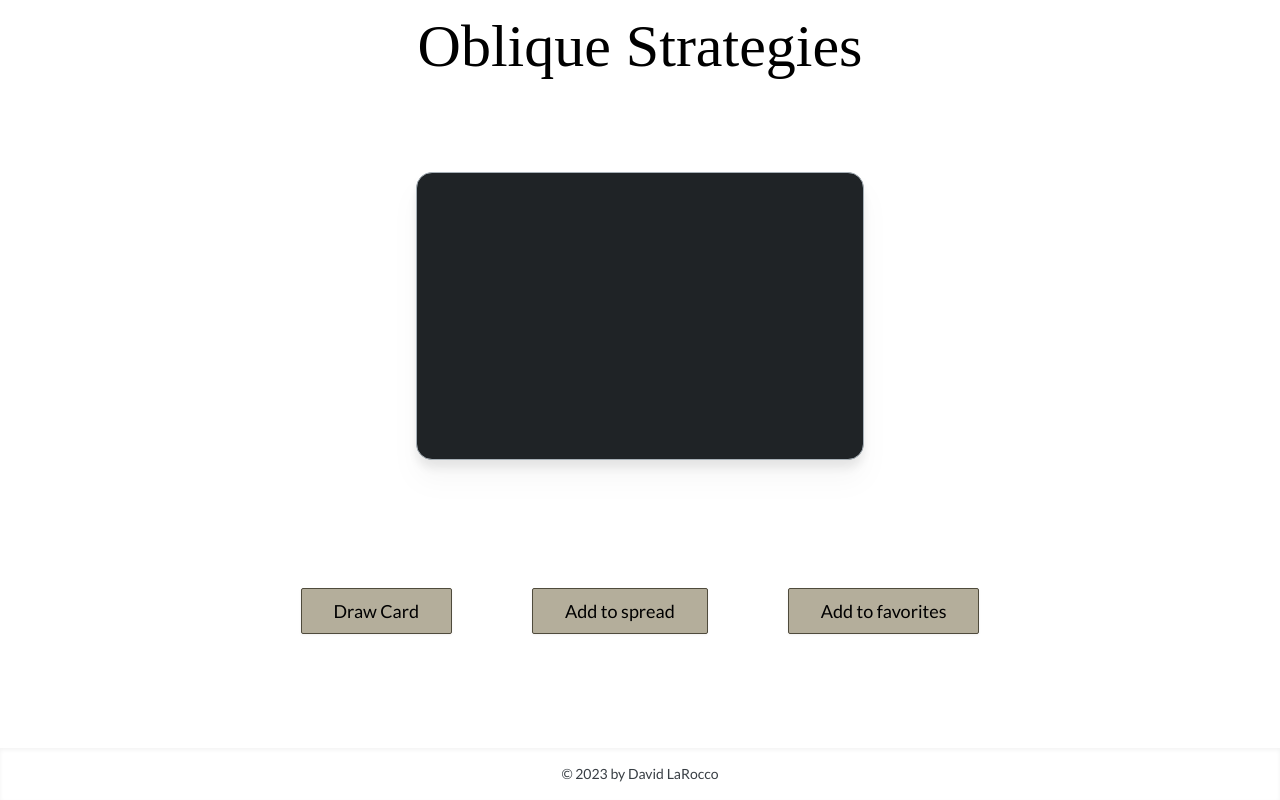
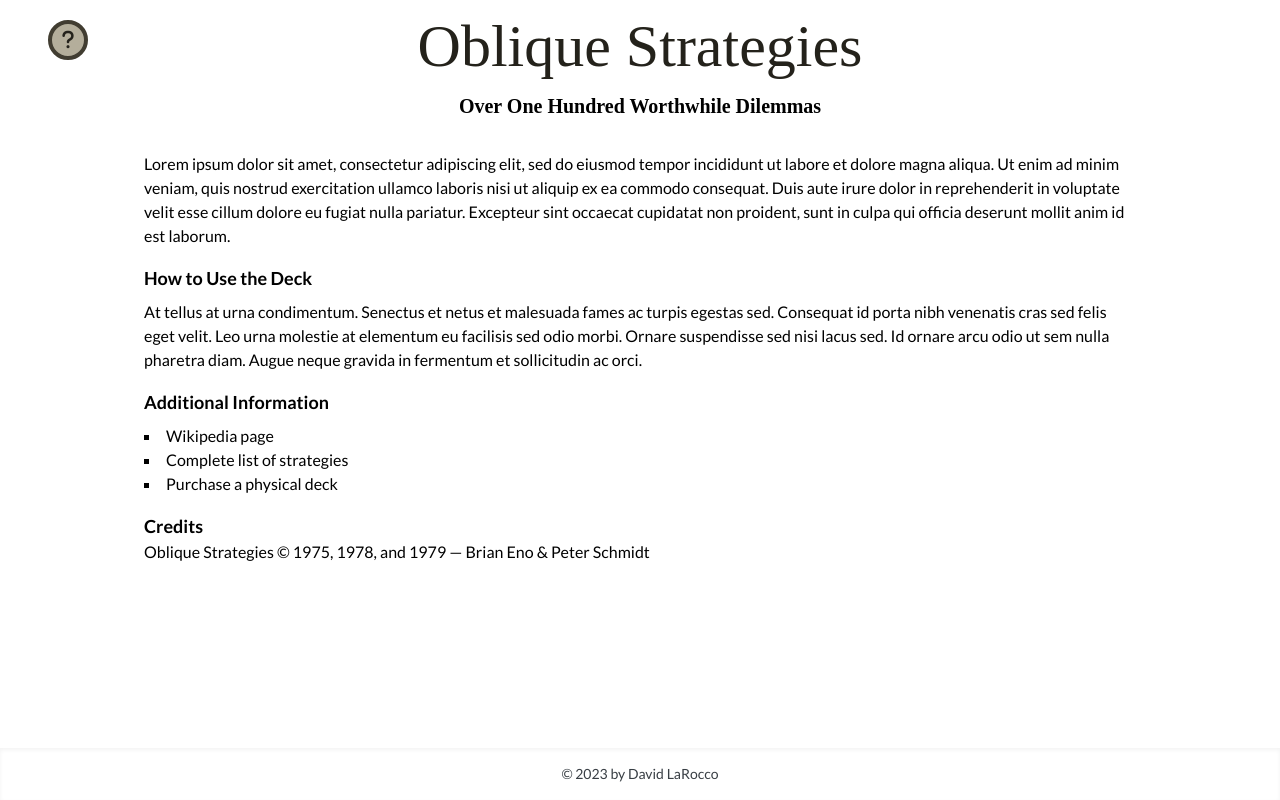
Before and after one commit to harrekki/oblique-strategies, a React (Vite) app: page / in a window 1280 px wide. Built offline with nearby package versions, Linux system fonts and the light colour scheme; a web font is replaced by a local one.

Commit message:
create help page

```diff
--- a/src/App.jsx
+++ b/src/App.jsx
@@ -4,32 +4,42 @@
 import HelpPage from './components/HelpPage';
 
 import strategiesArray from './strategies';
+import HelpButton from './components/HelpButton';
 
 const strategies = strategiesArray.strategies;
 
 function App() {
   const [strategy, setStrategy] = useState(null);
+  const [displayHelp, setDisplayHelp] = useState(false);
 
   function changeStategy() {
     setStrategy(strategies[Math.floor(Math.random() * strategies.length)])
   }
 
+  function toggleHelp() {
+    setDisplayHelp(prevDisplay => !prevDisplay);
+  }
+
   return (
     <div className="px-12">
-      <header className='py-4'>
-        <h1 className="text-6xl font-display text-center">Oblique Strategies</h1>
+      <header className='relative py-4'>
+      <span className='absolute top-5 left-0'><HelpButton onClick={toggleHelp}/></span>
+        <h1 className="text-nomad-950 text-6xl font-display text-center">Oblique Strategies</h1>
       </header>
 
+      { displayHelp ?
           <main className="flex flex-col justify-center items-center mt-20">
           <Card strategy={strategy} />
-        <div className=' w-full flex justify-center gap-20 mt-32 scroll-py-8'>
+          <div className=' w-full flex justify-center gap-20 mt-28 scroll-py-8'>
             <Button onClick={changeStategy}>Draw Card</Button>
             <Button>Add to spread</Button>
             <Button>Add to favorites</Button>
           </div>
           </main>
+        : <HelpPage />
+      }
 
-      <footer className='w-full py-4 px-12 fixed bottom-0 left-0 shadow-inner'>
+      <footer className="w-full py-4 px-12 fixed bottom-0 left-0 shadow-inner">
         <p className='text-sm text-shark-900 text-center'>&copy; 2023 by David LaRocco</p>
       </footer>
     </div>
--- /dev/null
+++ b/src/components/HelpButton.jsx
@@ -0,0 +1,23 @@
+import React from "react";
+
+export default function HelpButton({onClick}) {
+     return (
+        <div
+            className="
+                bg-nomad-400
+                flex
+                justify-center
+                items-center
+                w-10
+                h-10
+                border-4
+                border-nomad-900
+                rounded-full
+                cursor-pointer
+            "
+            onClick={onClick}
+        >
+            <i className="fa-solid fa-question text-nomad-950 text-xl"></i>
+        </div>
+     )
+}
--- a/src/components/HelpPage.jsx
+++ b/src/components/HelpPage.jsx
@@ -1,8 +1,31 @@
 import React from "react";
+import Link from "./Link";
 
 export default function HelpPage() {
 
     return(
-        <h1>Help Page</h1>
+        <div className="px-24">
+            <h2 className="text-xl font-bold text-center font-display">
+                Over One Hundred Worthwhile Dilemmas
+            </h2>
+            <p className="mt-8">
+                Lorem ipsum dolor sit amet, consectetur adipiscing elit, sed do eiusmod tempor incididunt ut labore et dolore magna aliqua. Ut enim ad minim veniam, quis nostrud exercitation ullamco laboris nisi ut aliquip ex ea commodo consequat. Duis aute irure dolor in reprehenderit in voluptate velit esse cillum dolore eu fugiat nulla pariatur. Excepteur sint occaecat cupidatat non proident, sunt in culpa qui officia deserunt mollit anim id est laborum.
+            </p>
+
+            <h3 className="text-lg font-bold mt-4">How to Use the Deck</h3>
+            <p className="mt-2">
+                At tellus at urna condimentum. Senectus et netus et malesuada fames ac turpis egestas sed. Consequat id porta nibh venenatis cras sed felis eget velit. Leo urna molestie at elementum eu facilisis sed odio morbi. Ornare suspendisse sed nisi lacus sed. Id ornare arcu odio ut sem nulla pharetra diam. Augue neque gravida in fermentum et sollicitudin ac orci.
+            </p>
+
+            <h3 className="text-lg font-bold mt-4">Additional Information</h3>
+            <ul className="list-square list-inside mt-2">
+                <li><a href="https://en.wikipedia.org/wiki/Oblique_Strategies" target="_blank" rel="noreferrer">Wikipedia page</a></li>
+                <li><a href="https://matt-rickard.com/list-of-all-oblique-strategies">Complete list of strategies</a></li>
+                <li><a href="https://www.amazon.com/Oblique-strategies-hundred-worthwhile-dilemmas/dp/B0000EEZG9">Purchase a physical deck</a></li>
+            </ul>
+
+            <h3 className="text-lg font-bold mt-4">Credits</h3>
+            <p><span>Oblique Strategies</span> &copy; 1975, 1978, and 1979 &mdash; <a href="">Brian Eno</a> & <a href="Peter Schmidt"></a>Peter Schmidt </p>
+        </div>
     )
 }
--- /dev/null
+++ b/src/components/Link.jsx
@@ -0,0 +1,16 @@
+import React from "react";
+
+export default function Link({children, url}) {
+
+    return (
+        <a
+            href={url}
+            target="_blank"
+            rel="noreferrer"
+            className=""
+        >
+            {children}
+        </a>
+    )
+
+}
--- a/tailwind.config.js
+++ b/tailwind.config.js
@@ -8,6 +8,10 @@
     fontFamily: {
       sans: ["Lato", "sans-serif"],
       display: ["Marcellus SC", "serif"],
+    },
+    listStyleType: {
+      none: 'none',
+      square: 'square',
     },
     colors: {
       transparent: "transparent",
```
Lines whose indentation alone changed are shown as unchanged.
